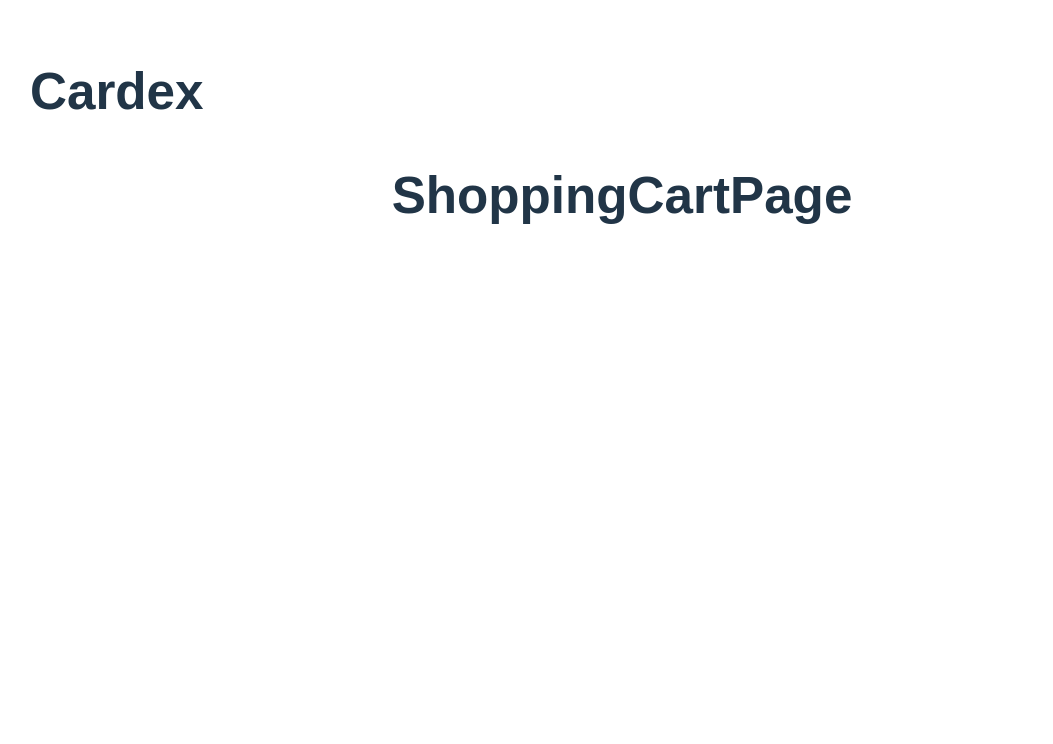
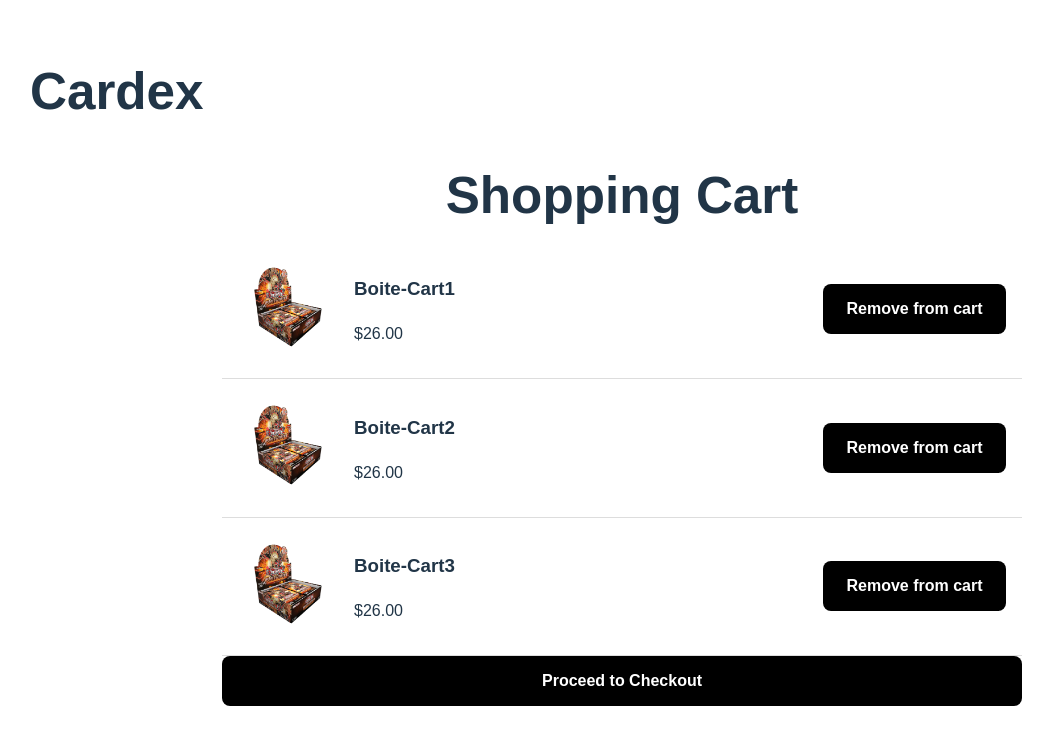
Before and after one commit to GaryNvu/Challenge-S2, a Vue app in the folder challenge-s2/client/: page /cart in a window 1280 px wide. Shown: the top 744 px of the page, without its empty margins (18-1071 px from the left). Built offline with nearby package versions, Linux system fonts and the light colour scheme.

Commit message:
Develop ShoppingCartPage

```diff
--- a/challenge-s2/client/src/page/ShoppingCartPage.vue
+++ b/challenge-s2/client/src/page/ShoppingCartPage.vue
@@ -1,9 +1,35 @@
 <template>
-  <h1>ShoppingCartPage</h1>
+  <div>
+    <h1>Shopping Cart</h1>
+    <div v-if="cartItems.length > 0">
+      <div>
+        <div
+          class="product-container"
+          v-for="product in cartItems"
+          :key="product.id"
+        >
+          <img class="product-image" :src="product.image" />
+          <div class="details-wrap">
+            <h3>{{ product.name }}</h3>
+            <p>{{ product.price }}</p>
+          </div>
+          <button class="remove-button">Remove from cart</button>
+        </div>
+      </div>
+      <button class="checkout-button">Proceed to Checkout</button>
+    </div>
+    <div v-if="cartItems.length === 0">Your cart is empty</div>
+  </div>
 </template>
 
 <script>
+import { cartItems } from "../temp-data.js";
 export default {
   name: "ShoppingCartPage",
+  data() {
+    return {
+      cartItems,
+    };
+  },
 };
 </script>
--- a/challenge-s2/client/src/temp-data.js
+++ b/challenge-s2/client/src/temp-data.js
@@ -7,7 +7,7 @@
 import Boitecart7 from '../src/assets/Boite-carte7.png';
 import Boitecart8 from '../src/assets/Boite-carte8.png';
 
-export const products = [{
+export const cartItems = [{
     id: '123',
     name: 'Boite-Cart1',
     price: '$26.00',
@@ -22,7 +22,9 @@
     name: 'Boite-Cart3',
     price: '$26.00',
     image: Boitecart3,
-}, {
+}];
+
+export const products = [{
     id: '456',
     name: 'Boite-Cart4',
     price: '$26.00',
```
